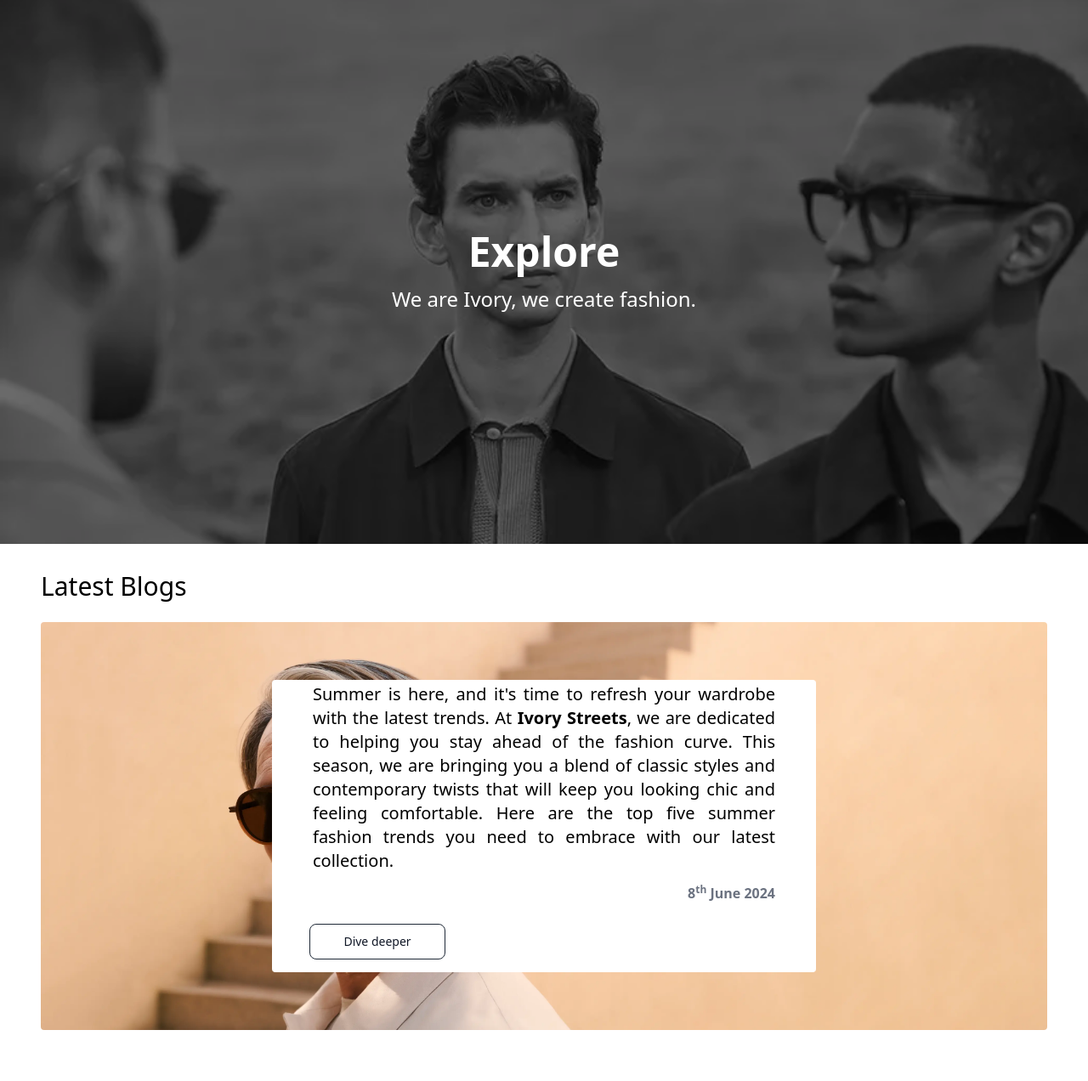
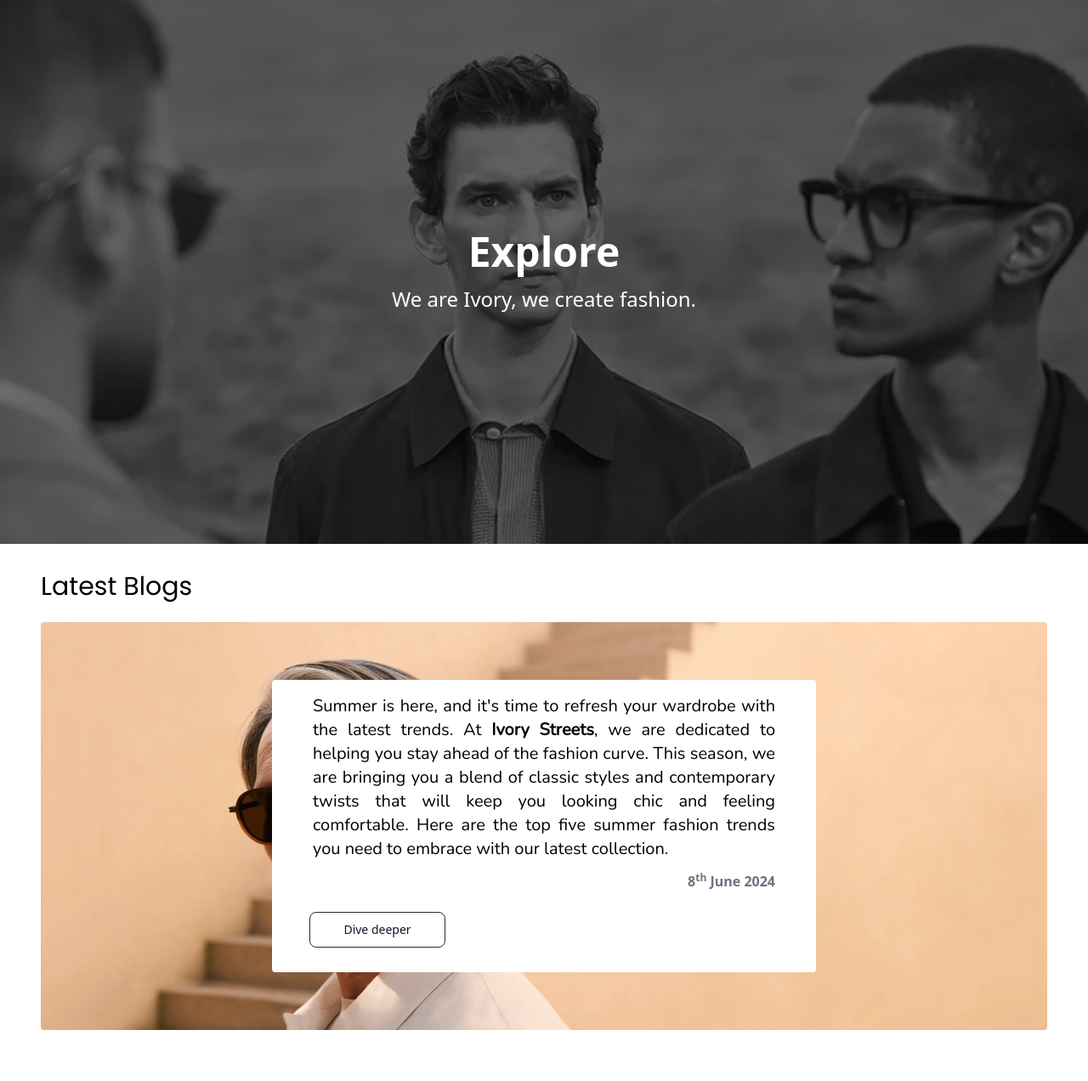
Before and after one commit to tharushkadinujaya05/CollegeWebProject-EcommerceSite, a PHP site: page /blog/index.php in a window 1280 px wide. Shown: the top 1272 px of the page at 85% size. Run offline with PHP 8.4, Linux system fonts and the light colour scheme; style sheets or scripts are compiled from the project's sources; some libraries are stand-ins or nearby versions.

Commit message:
refactor: Update image paths and font styles in index.php

```diff
--- a/public/blog/index.php
+++ b/public/blog/index.php
@@ -3,9 +3,8 @@
     <meta charset="UTF-8">
     <meta name="viewport" content="width=device-width, initial-scale=1.0">
     <title>Explore Page - Ivory Streets</title>
-    <link rel="stylesheet" href="style.css">
+    <link href="../../assets/css/style.css" rel="stylesheet" />
     <link rel="shortcut icon" href="images/favicon-og.png" type="image/x-icon">
-    <script src="https://cdn.tailwindcss.com"></script>
     <style>
         .hidden-content{
             display: none;
@@ -13,7 +12,7 @@
     </style>
 </head>
 <body>
-    <div class="relative bg-cover bg-center h-[36rem] md:h-[40rem]" style="background-image: url('images/blog01.png');">
+    <div class="relative bg-cover bg-center h-[36rem] md:h-[40rem]" style="background-image: url('../../assets/images/blog01.png');">
         <div class="absolute inset-0 bg-black bg-opacity-50"></div>
         <div class="absolute inset-0 flex flex-col items-center justify-center px-4">
             <p class="text-white text-3xl md:text-5xl font-semibold text-center mb-4">
@@ -25,11 +24,11 @@
         </div>
     </div>
 
-    <div class="text-black text-2xl md:text-3xl font-normal ml-4 md:ml-12 mt-8 mb-6">Latest Blogs</div>
-    <div class="ml-4 md:ml-12 mr-4 md:mr-12 relative bg-cover bg-center h-[24rem] md:h-[30rem] rounded" style="background-image: url('images/blog02.png');">
+    <div class="text-black text-2xl md:text-3xl font-poppins ml-4 md:ml-12 mt-8 mb-6">Latest Blogs</div>
+    <div class="ml-4 md:ml-12 mr-4 md:mr-12 relative bg-cover bg-center h-[24rem] md:h-[30rem] rounded" style="background-image: url('../../assets/images/blog02.png');">
         <div class="absolute inset-0 flex items-center justify-center">
             <div class="bg-white w-full md:w-[40rem] h-auto md:h-[21.5rem] backdrop-blur-lg p-4 rounded flex flex-col justify-center">
-                <div class="ml-4 md:ml-8 mr-4 md:mr-8 mt-6 md:mt-2 mb-3 text-sm md:text-xl text-justify">
+                <div class="ml-4 md:ml-8 mr-4 md:mr-8 mt-6 md:mt-2 mb-3 text-sm md:text-xl text-justify font-nunito">
                     Summer is here, and it's time to refresh your wardrobe with the latest trends. At <span class="font-bold">Ivory Streets</span>, we are dedicated to helping you stay ahead of the fashion curve. This season, we are bringing you a blend of classic styles and contemporary twists that will keep you looking chic and feeling comfortable. Here are the top five summer fashion trends you need to embrace with our latest collection.
                 </div>
                 <span class="text-right mr-4 md:mr-8 text-gray-500 font-semibold text-sm md:text-base">8<sup>th</sup> June 2024</span>
@@ -47,7 +46,7 @@
   <div class="flex flex-wrap -mx-2 md:-mx-4 mx-4 md:mx-4 mt-16  ">
     <div class="w-full sm:w-1/2 md:w-1/3 lg:w-1/3 px-2 md:px-4 mb-6">
         <div class="max-w-sm rounded overflow-hidden shadow-lg">
-            <img class="w-full" src="images/blog04.jpg" alt="Blog post 1 image">
+            <img class="w-full" src="'../../assets/images/blog04.jpg" alt="Blog post 1 image">
             <div class="px-6 py-4">
                 <div class="font-bold text-xl mb-2">Music & Streetwear</div>
                 <a href="Music and Streetwear.html">
@@ -60,7 +59,7 @@
 
     <div class="w-full sm:w-1/2 md:w-1/3 lg:w-1/3 px-2 md:px-4 mb-6">
         <div class="max-w-sm rounded overflow-hidden shadow-lg">
-            <img class="w-full" src="images/blog05.jpg" alt="Blog post 2 image">
+            <img class="w-full" src="../../assets/images/blog05.jpg" alt="Blog post 2 image">
             <div class="px-6 py-4">
                 <div class="font-bold text-xl mb-2">The Fabric of Exploration</div>
                 <a href="The Fabric of Exploration.html">
@@ -73,7 +72,7 @@
 
     <div class="w-full sm:w-1/2 md:w-1/3 lg:w-1/3 px-2 md:px-4 mb-6">
         <div class="max-w-sm rounded overflow-hidden shadow-lg">
-            <img class="w-full" src="images/blog06.jpg" alt="Blog post 3 image">
+            <img class="w-full" src="../../assets/images/blog06.jpg" alt="Blog post 3 image">
             <div class="px-6 py-4">
                 <div class="font-bold text-xl mb-2">Discover more with Ivory Streets</div>
                 <a href="Discover More with Ivory Streets.html">
```
